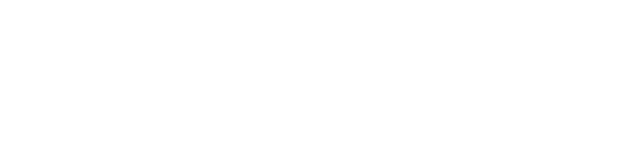
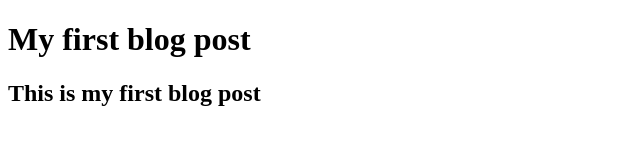
Before and after one commit to wisestme/HTML5-and-CSS3-code-along, a plain HTML site: page index.html in a window 1280 px wide. Shown: the whole page, without its empty margins (0-640 px from the left). Drawn offline with Linux system fonts and the light colour scheme.

Commit message:
add level 1 headings to page

```diff
--- a/index.html
+++ b/index.html
@@ -6,6 +6,7 @@
 	</head>
 
 	<body>
-
+		<h1>My first blog post</h1>
+		<h2>This is my first blog post</h2>
 	</body>
 </html>
```
